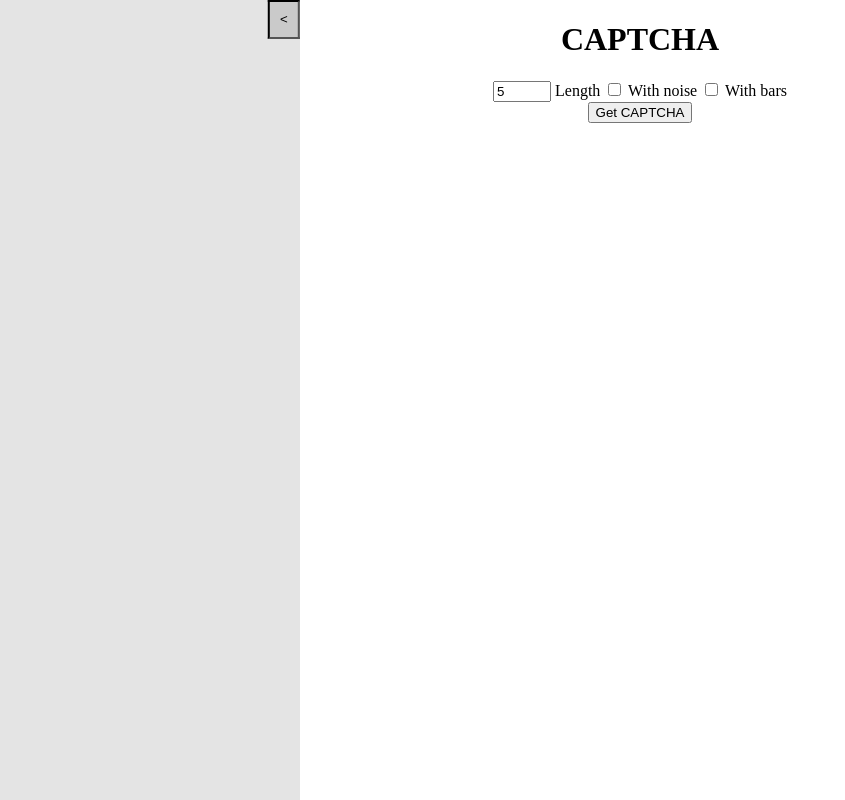
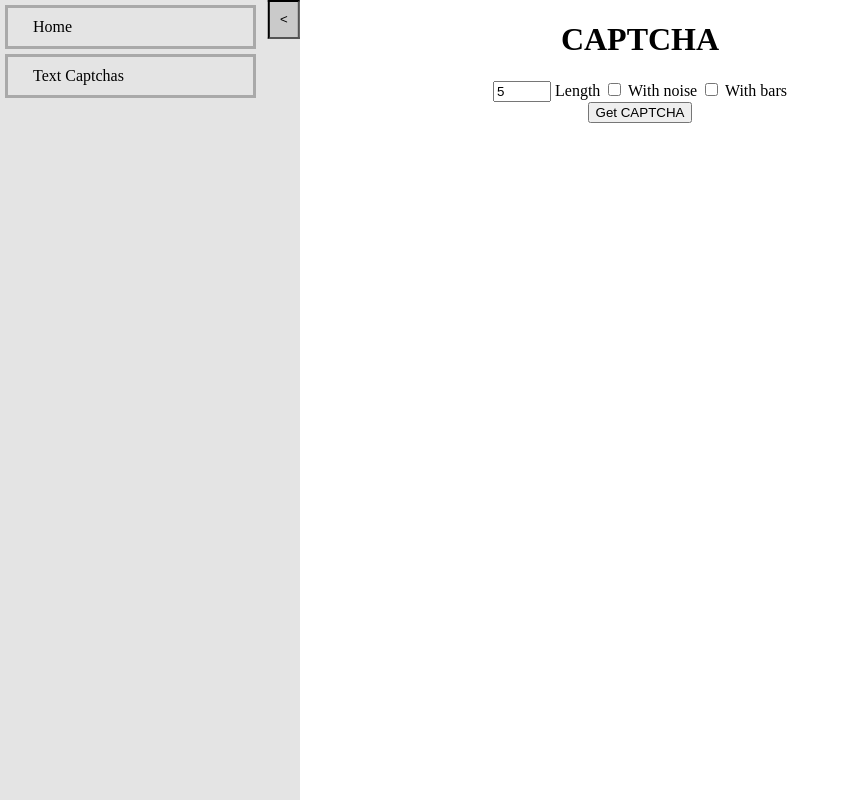
Before and after one commit to nkct/captcha-house, a SvelteKit app: page / in a window 1280 px wide. Shown: the whole page, without its empty margins (0-845 px from the left). Built offline with nearby package versions, Linux system fonts and the light colour scheme.

Commit message:
added routing in the sidebar

```diff
--- a/src/routes/Sidebar.svelte
+++ b/src/routes/Sidebar.svelte
@@ -13,14 +13,26 @@
         sidebar_close.style.transform = "rotate(" + String(Number(sidebar_close.style.transform.slice(7, -4)) + 180) + "deg)"
         if (Number(sidebar.style.width.slice(0, -2)) > 30) {
             sidebar.style.width = "30px"
+            sidebar.childNodes.forEach(element => {
+                if (element instanceof HTMLAnchorElement) {
+                    element.style.display = "none"
+                }
+            });
         } else {
             sidebar.style.width = "300px"
+            sidebar.childNodes.forEach(element => {
+                if (element instanceof HTMLAnchorElement) {
+                    element.style.display = "block"
+                }
+            });
         }
     }
 </script>
 
 <div class="sidebar" bind:this={sidebar}>
     <button class="sidebar-close" bind:this={sidebar_close} on:click={handleSidebar}> > </button>
+    <a href="/">Home</a>
+    <a href="/TextCaptcha">Text Captchas</a>
 </div>
 
 <style lang="scss">
@@ -32,6 +44,24 @@
         left: 0;
         top: 0;
         transition: width 0.5s;
+
+        a {
+            display: block;
+            width: 70%;
+            text-decoration: none;
+            color: black;
+            padding: 10px;
+            margin: 5px;
+            padding-left: 25px;
+            border: 3px solid darkgray;
+        }
+        a:hover {
+            scale: 1.05;
+        }
+        a:focus {
+            scale: 1;
+            filter: brightness(0.8);
+        }
     }
     .sidebar-close {
         background-color: rgb(202, 202, 202);
```
